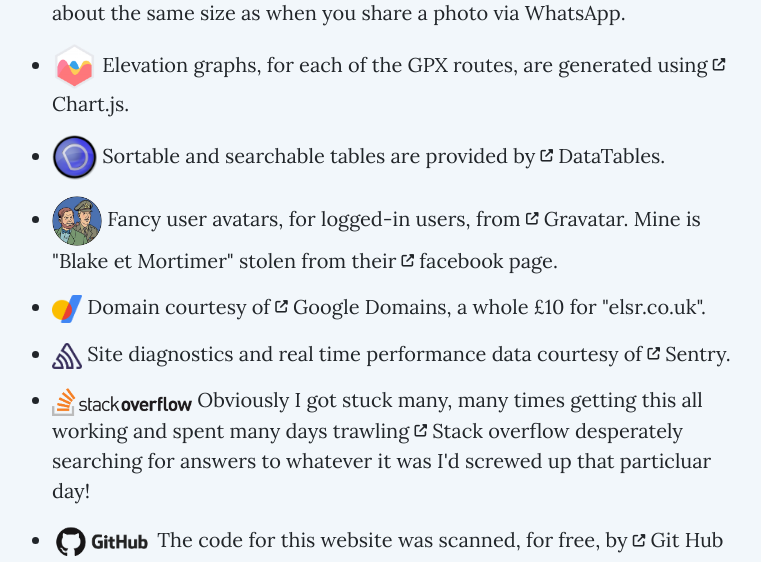
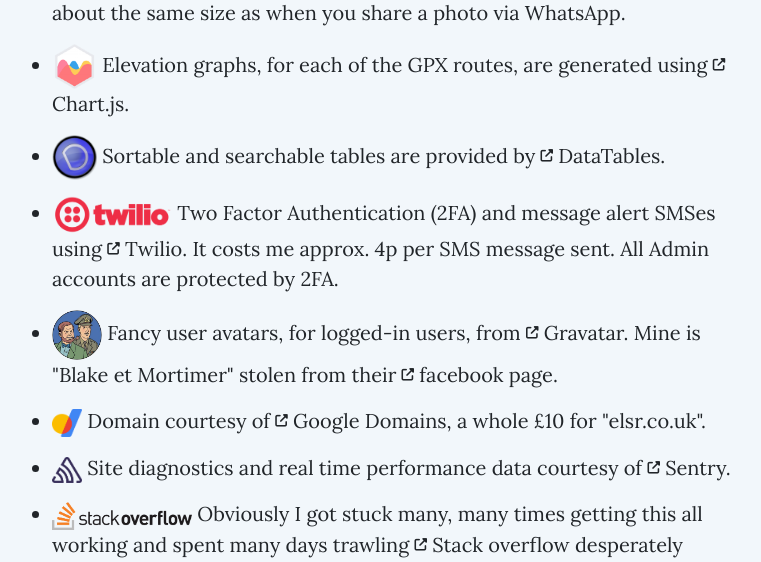
Before and after one commit to footflaps/ELSR-Website, a Flask app: page /about in a window 1280 px wide. Shown: the part 3191-3753 px from the top of the page, without its empty margins (263-1024 px from the left). Run offline with Flask 3, Linux system fonts and the light colour scheme; some libraries are stand-ins or nearby versions.

Commit message:
cafe list now has button with toggling name. Added Twilio to About.

```diff
--- a/core/templates/main_about.html
+++ b/core/templates/main_about.html
@@ -286,6 +286,14 @@
 					</a>
 				</li>
 
+				<!-- Twillio -->
+				<li class="my-3"><img src="{{ url_for('static', filename='img/twilio_icon.png')}}" width=120>
+					Two Factor Authentication (2FA) and message alert SMSes using
+					<a href="https://www.twilio.com/en-us">
+						<i class="fa fa-external-link fa-2xs"></i>
+						Twilio.
+					</a>It costs me approx. 4p per SMS message sent. All Admin accounts are protected by 2FA.
+				</li>
 
 				<!-- Gravatars -->
 				<li class="my-3"><img src="/static/img/Blake_et_Mortimer.jpg"
```
Also changed, not shown: core/templates/cafe_list.html (+11 -1 lines), core/static/img/twilio_icon.png (added).
